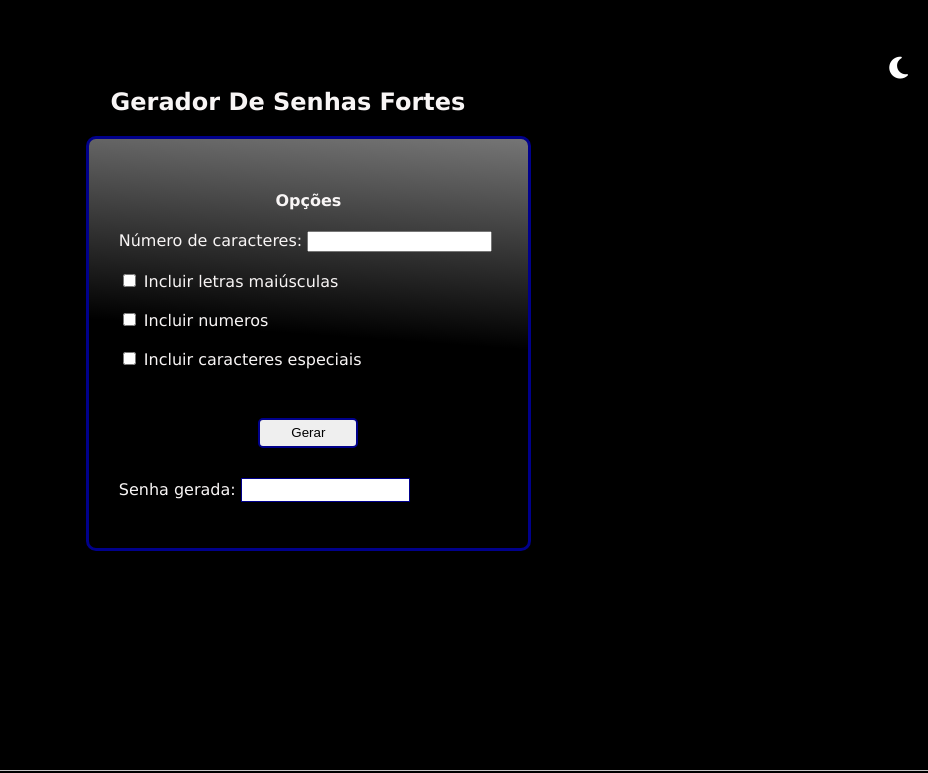
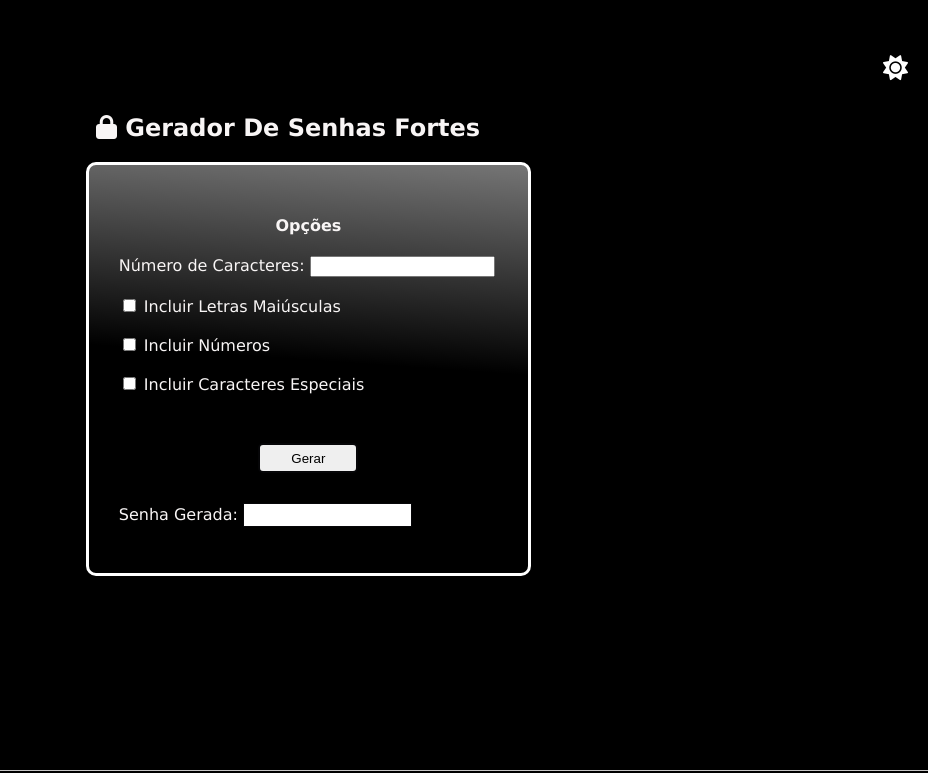
Before and after one commit to M4deN/Gerador-Senhas, a plain HTML site: page index.html in a window 1280 px wide. Shown: the top 773 px of the page, without its empty margins (352-1280 px from the left). Drawn offline with Linux system fonts and the light colour scheme.

Commit message:
refactor icons dark-mpode and effects visuals

```diff
--- a/darkmode.js
+++ b/darkmode.js
@@ -1,13 +1,13 @@
 // Função para aplicar o modo escuro
 function enableDarkMode() {
   document.body.classList.add('dark-mode');
-  localStorage.setItem('darkMode', 'enabled');
+  localStorage.setItem('darkMode', 'enabled'); // Corrigido para 'enabled'
 }
 
 // Função para desativar o modo escuro
 function disableDarkMode() {
   document.body.classList.remove('dark-mode');
-  localStorage.setItem('darkMode', 'disabled');
+  localStorage.setItem('darkMode', 'disabled'); // Corrigido para 'disabled'
 }
 
 // Verificar o estado atual do modo escuro no carregamento da página
@@ -16,10 +16,10 @@ document.addEventListener('DOMContentLoaded', function() {
 
   if (storedDarkMode === 'enabled') {
     enableDarkMode();
-    document.getElementById('dark-mode-toggle').classList.add('fa-sun');
+    document.getElementById('dark-mode-toggle').classList.add('fa-moon');
   } else {
     disableDarkMode();
-    document.getElementById('dark-mode-toggle').classList.add('fa-moon');
+    document.getElementById('dark-mode-toggle').classList.add('fa-sun');
   }
 });
 
@@ -30,11 +30,11 @@ document.getElementById('dark-mode-toggle').addEventListener('click', function()
   const darkModeEnabled = body.classList.contains('dark-mode');
 
   if (!darkModeEnabled) {
+    this.classList.remove('fa-sun');
+    this.classList.add('fa-moon');
+  } else {
     this.classList.remove('fa-moon');
     this.classList.add('fa-sun');
-  } else {
-    this.classList.remove('fa-sun');
-    this.classList.add('fa-moon');
   }
 
   // Após mudar a classe, verifique novamente o modo escuro
--- a/index.html
+++ b/index.html
@@ -8,21 +8,21 @@
         <link rel="icon" href="Star-icon.png">
     </head>
     <body>
-        <h2>Gerador De Senhas Fortes</h2>
+        <h2><i id="lock-icon" class="fas fa-lock"></i> Gerador De Senhas Fortes</h2>
         <i id="dark-mode-toggle" class="fas fa-sun dark-mode-toggle" ></i>
         <div id="mainMenu">
             <h4>Opções</h4>
-            <label for="charNumber">Número de caracteres: </label>
+            <label for="charNumber">Número de Caracteres: </label>
             <input id="charNumber" type="number"><br> <br>
-            <input id="includeCaps" type="checkbox"> Incluir letras maiúsculas
+            <input id="includeCaps" type="checkbox"> Incluir Letras Maiúsculas
         </br>
             <br>
-            <input id="includeNumber" type="checkbox"> Incluir numeros</br>
+            <input id="includeNumber" type="checkbox"> Incluir Números</br>
             <br>
-            <input id="includeSpecialChars" type="checkbox"> Incluir caracteres especiais</br>
+            <input id="includeSpecialChars" type="checkbox"> Incluir Caracteres Especiais</br>
             <br>
             <div id="buttonContainer"><button id="generatePassword">Gerar</button></div>
-            <label for="generatedPassword">Senha gerada:</label>
+            <label for="generatedPassword">Senha Gerada:</label>
             <input id="generatedPassword" readonly>
             </p>
         </div>
--- a/style.css
+++ b/style.css
@@ -5,19 +5,28 @@ body{
 }
 #mainMenu{
     width: 30%;
-    border: 3px solid darkblue;
+    border: 3px solid #ffffff;
     border-radius: 10px;
     background: linear-gradient(184deg, rgba(255, 255, 255, 0.46) 0%, rgba(0,212,255,0) 48%);
     padding: 30px;
     margin-left: 34%;
 }
+body.dark-mode #mainMenu {
+    background: linear-gradient(184deg, rgba(97, 96, 96, 0.46) 0%, rgba(20, 20, 20, 0) 48%) !important;
+    background-color: #ffffff;
+    border: 3px solid rgb(6, 6, 8);
+}
+body.dark-mode {
+    background-color: #ffffff;
+}
+
 
 h4{
     text-align: center;
     font-size:medium;
 }
 #generatedPassword{
-    border:1px solid darkblue;
+    border:1px solid rgb(6, 6, 8);
     height: 20px;
     width:43%;
     display:inline-block;
@@ -31,16 +40,26 @@ p label{
     text-align: center;
 }
 h2{
-    margin-top: 7%;
+    margin-top: 9%;
     text-align: center;
 }
 
 button{
-    border: 2px solid darkblue;
+    border: 2px solid rgb(6, 6, 8);
     border-radius: 5px;
     width:100px;
     height:30px;
 
+}
+
+.dark-mode button:hover {
+    background-color: rgb(6, 6, 8);
+    color: white;
+}
+
+button:hover{
+    background-color:rgb(153, 151, 151);
+    color:rgb(6, 6, 8);
 }
 
 footer{
@@ -75,16 +94,16 @@ footer{
 
 .fa-sun.dark-mode-toggle {
     font-size: 25px;
-    color: rgb(0, 0, 0);
+    color: rgb(255, 255, 255);
 }
 
 .fa-moon.dark-mode-toggle {
     font-size: 25px;
-    color: #ffffff;
+    color: #000000;
 }
 
 .dark-mode {
-    background-color: #ffffff;
+    background-color: #c5c4c4;
     color: #000000;
 }
 
```
Also changed, not shown: Captura.png, Captura2.png (added).
